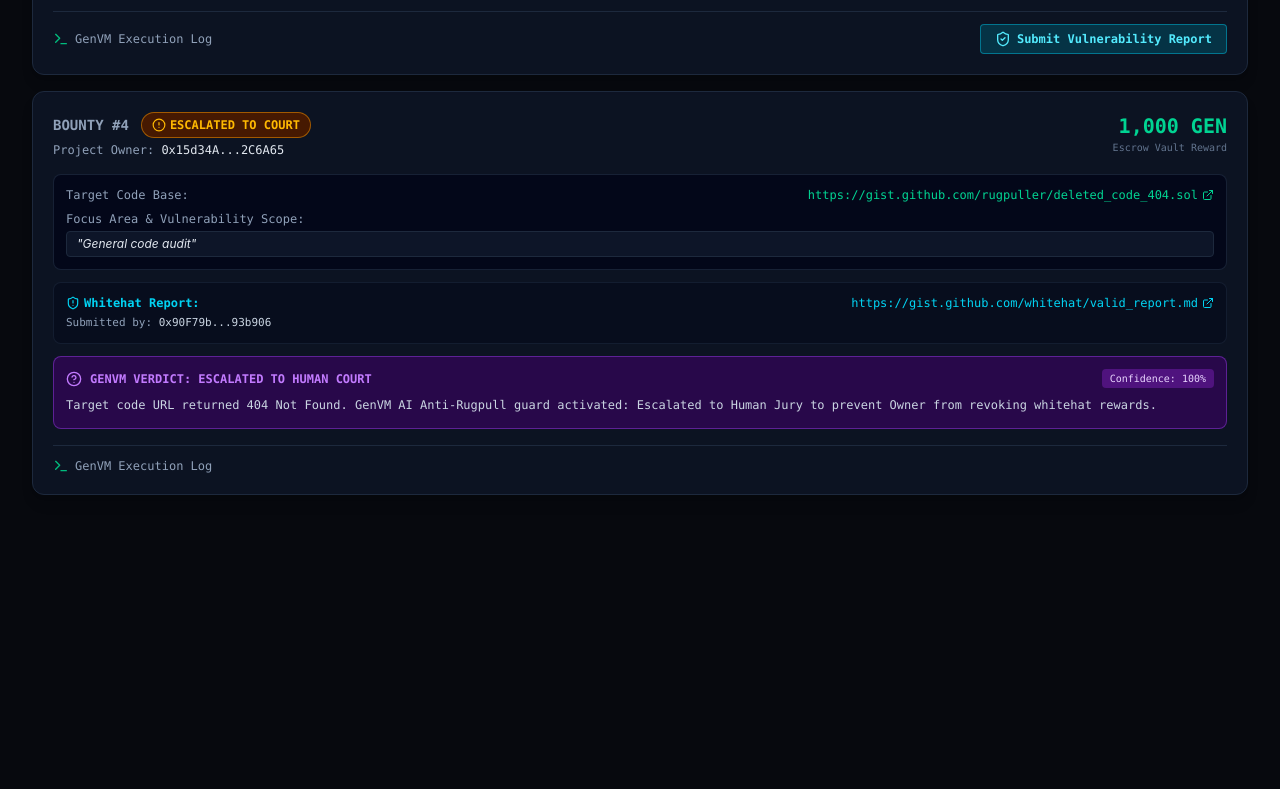
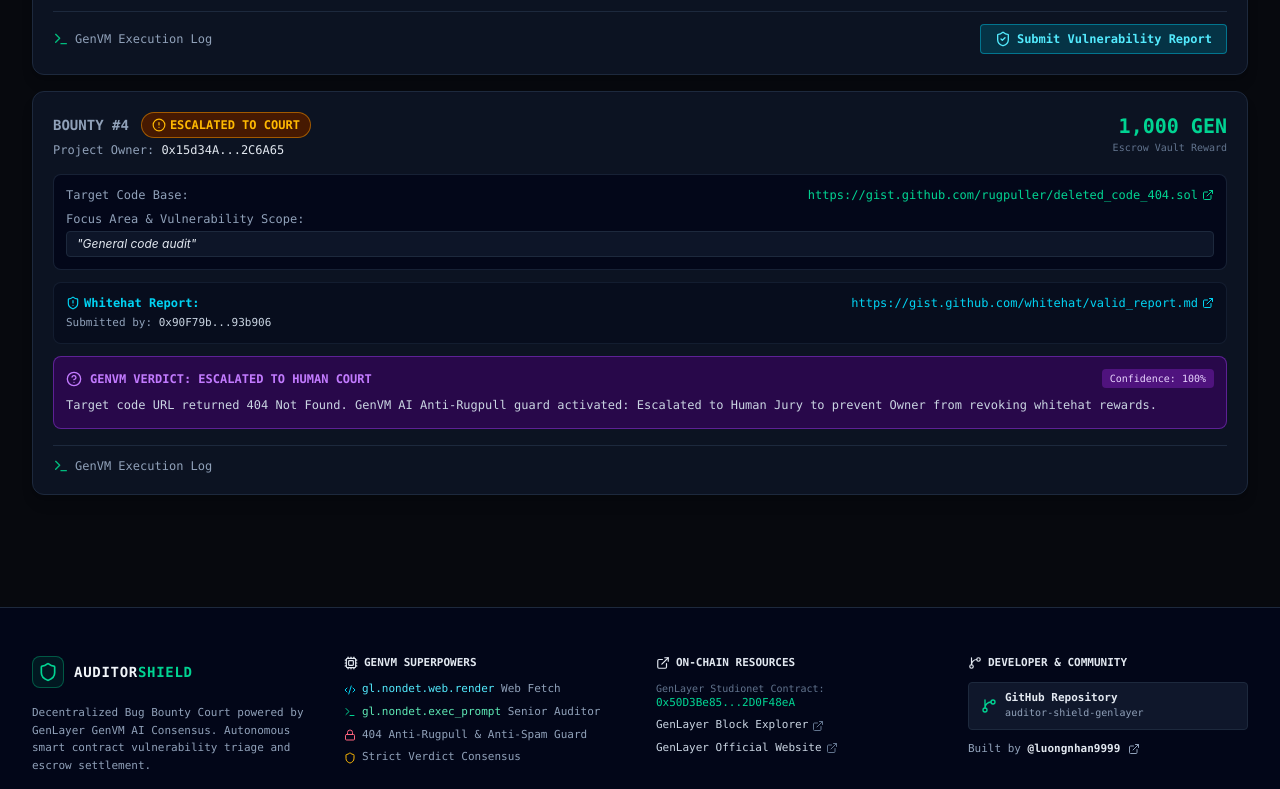
Before and after one commit to luongnhan9999/auditor-shield-genlayer, a React (Vite) app in the folder frontend/: page / in a window 1280 px wide. Shown: the part 2000-2789 px from the top of the page. Before the commit the page ends 2543 px from the top, so only its background shows below. Built offline with nearby package versions, Linux system fonts and the light colour scheme.

Commit message:
feat: add Cyberpunk Footer with project specs, GenVM superpowers and social links

```diff
--- a/frontend/src/App.tsx
+++ b/frontend/src/App.tsx
@@ -8,6 +8,7 @@
 import { ContractCodeModal } from './components/ContractCodeModal';
 import { WalletModal } from './components/WalletModal';
 import { ContractSettingsModal } from './components/ContractSettingsModal';
+import { Footer } from './components/Footer';
 import type { Bounty } from './types';
 import { DEMO_SCENARIOS, DEFAULT_CONTRACT_ADDRESS } from './types';
 import { setupWalletListeners, autoCheckWalletConnection, saveWalletState } from './utils/web3';
@@ -520,6 +521,9 @@
         isOpen={isCodeOpen}
         onClose={() => setIsCodeOpen(false)}
       />
+
+      {/* Footer Component */}
+      <Footer contractAddress={contractAddress} />
     </div>
   );
 }
--- /dev/null
+++ b/frontend/src/components/Footer.tsx
@@ -0,0 +1,151 @@
+import React from 'react';
+import { Shield, ExternalLink, Cpu, Heart, Sparkles, Terminal, Code2, Lock, GitBranch } from 'lucide-react';
+
+interface FooterProps {
+  contractAddress: string;
+}
+
+export const Footer: React.FC<FooterProps> = ({ contractAddress }) => {
+  return (
+    <footer className="bg-slate-950 border-t border-slate-800 text-slate-400 font-mono mt-16 text-xs">
+      <div className="max-w-7xl mx-auto px-4 sm:px-6 lg:px-8 py-12">
+        <div className="grid grid-cols-1 md:grid-cols-4 gap-8 mb-10">
+
+          {/* Col 1: Brand & Core Mission */}
+          <div className="md:col-span-1 space-y-4">
+            <div className="flex items-center space-x-2.5">
+              <div className="w-8 h-8 rounded-lg bg-emerald-500/10 border border-emerald-500/40 flex items-center justify-center text-emerald-400">
+                <Shield className="w-5 h-5" />
+              </div>
+              <span className="font-extrabold text-slate-100 text-sm tracking-wider uppercase">
+                Auditor<span className="text-emerald-400">Shield</span>
+              </span>
+            </div>
+            <p className="text-[11px] text-slate-400 leading-relaxed">
+              Decentralized Bug Bounty Court powered by GenLayer GenVM AI Consensus. Autonomous smart contract vulnerability triage and escrow settlement.
+            </p>
+            <div className="flex items-center space-x-2 text-[10px] text-emerald-400 bg-emerald-950/60 border border-emerald-500/30 px-2.5 py-1 rounded w-fit">
+              <Sparkles className="w-3 h-3" />
+              <span>GenLayer Builder Track Submission</span>
+            </div>
+          </div>
+
+          {/* Col 2: GenLayer Architecture */}
+          <div className="space-y-3">
+            <h4 className="text-slate-200 font-bold uppercase text-[11px] flex items-center space-x-1.5 text-emerald-400">
+              <Cpu className="w-3.5 h-3.5" />
+              <span>GenVM Superpowers</span>
+            </h4>
+            <ul className="space-y-2 text-[11px] text-slate-400">
+              <li className="flex items-center space-x-1.5">
+                <Code2 className="w-3 h-3 text-cyan-400" />
+                <span><code className="text-cyan-300">gl.nondet.web.render</code> Web Fetch</span>
+              </li>
+              <li className="flex items-center space-x-1.5">
+                <Terminal className="w-3 h-3 text-emerald-400" />
+                <span><code className="text-emerald-300">gl.nondet.exec_prompt</code> Senior Auditor</span>
+              </li>
+              <li className="flex items-center space-x-1.5">
+                <Lock className="w-3 h-3 text-rose-400" />
+                <span>404 Anti-Rugpull & Anti-Spam Guard</span>
+              </li>
+              <li className="flex items-center space-x-1.5">
+                <Shield className="w-3 h-3 text-amber-400" />
+                <span>Strict Verdict Consensus</span>
+              </li>
+            </ul>
+          </div>
+
+          {/* Col 3: Deployed Contracts & Explorer */}
+          <div className="space-y-3">
+            <h4 className="text-slate-200 font-bold uppercase text-[11px] flex items-center space-x-1.5 text-emerald-400">
+              <ExternalLink className="w-3.5 h-3.5" />
+              <span>On-Chain Resources</span>
+            </h4>
+            <ul className="space-y-2 text-[11px]">
+              <li>
+                <span className="text-slate-500 block text-[10px]">GenLayer Studionet Contract:</span>
+                <a
+                  href={`https://genlayer-explorer.vercel.app/address/${contractAddress}`}
+                  target="_blank"
+                  rel="noreferrer"
+                  className="text-emerald-400 hover:underline break-all font-mono"
+                >
+                  {contractAddress.substring(0, 10)}...{contractAddress.substring(contractAddress.length - 8)}
+                </a>
+              </li>
+              <li>
+                <a
+                  href="https://genlayer-explorer.vercel.app"
+                  target="_blank"
+                  rel="noreferrer"
+                  className="text-slate-300 hover:text-emerald-400 flex items-center space-x-1 transition-all"
+                >
+                  <span>GenLayer Block Explorer</span>
+                  <ExternalLink className="w-3 h-3 text-slate-500" />
+                </a>
+              </li>
+              <li>
+                <a
+                  href="https://genlayer.com"
+                  target="_blank"
+                  rel="noreferrer"
+                  className="text-slate-300 hover:text-emerald-400 flex items-center space-x-1 transition-all"
+                >
+                  <span>GenLayer Official Website</span>
+                  <ExternalLink className="w-3 h-3 text-slate-500" />
+                </a>
+              </li>
+            </ul>
+          </div>
+
+          {/* Col 4: Developer & Social Profile */}
+          <div className="space-y-3">
+            <h4 className="text-slate-200 font-bold uppercase text-[11px] flex items-center space-x-1.5 text-emerald-400">
+              <GitBranch className="w-3.5 h-3.5" />
+              <span>Developer & Community</span>
+            </h4>
+            <div className="space-y-2 text-[11px]">
+              <a
+                href="https://github.com/luongnhan9999/auditor-shield-genlayer"
+                target="_blank"
+                rel="noreferrer"
+                className="flex items-center space-x-2 bg-slate-900 hover:bg-slate-800 border border-slate-800 px-3 py-2 rounded text-slate-200 transition-all group"
+              >
+                <GitBranch className="w-4 h-4 text-emerald-400 group-hover:scale-110 transition-transform" />
+                <div>
+                  <span className="font-bold block">GitHub Repository</span>
+                  <span className="text-[10px] text-slate-400">auditor-shield-genlayer</span>
+                </div>
+              </a>
+
+              <a
+                href="https://github.com/luongnhan9999"
+                target="_blank"
+                rel="noreferrer"
+                className="flex items-center space-x-2 text-slate-400 hover:text-emerald-400 transition-colors pt-1"
+              >
+                <span>Built by <strong className="text-slate-200 font-bold">@luongnhan9999</strong></span>
+                <ExternalLink className="w-3 h-3" />
+              </a>
+            </div>
+          </div>
+
+        </div>
+
+        {/* Bottom copyright line */}
+        <div className="pt-8 border-t border-slate-900 flex flex-col sm:flex-row items-center justify-between text-[11px] text-slate-400 gap-4">
+          <p className="flex items-center space-x-1">
+            <span>AuditorShield © 2026. Built with</span>
+            <Heart className="w-3.5 h-3.5 text-rose-500 fill-rose-500" />
+            <span>for <strong>GenLayer Hackathon</strong>.</span>
+          </p>
+          <div className="flex items-center space-x-4">
+            <span className="text-slate-400">GenVM v0.2.16</span>
+            <span className="text-emerald-400">• All Escrows Decentralized</span>
+          </div>
+        </div>
+      </div>
+    </footer>
+  );
+};
```
